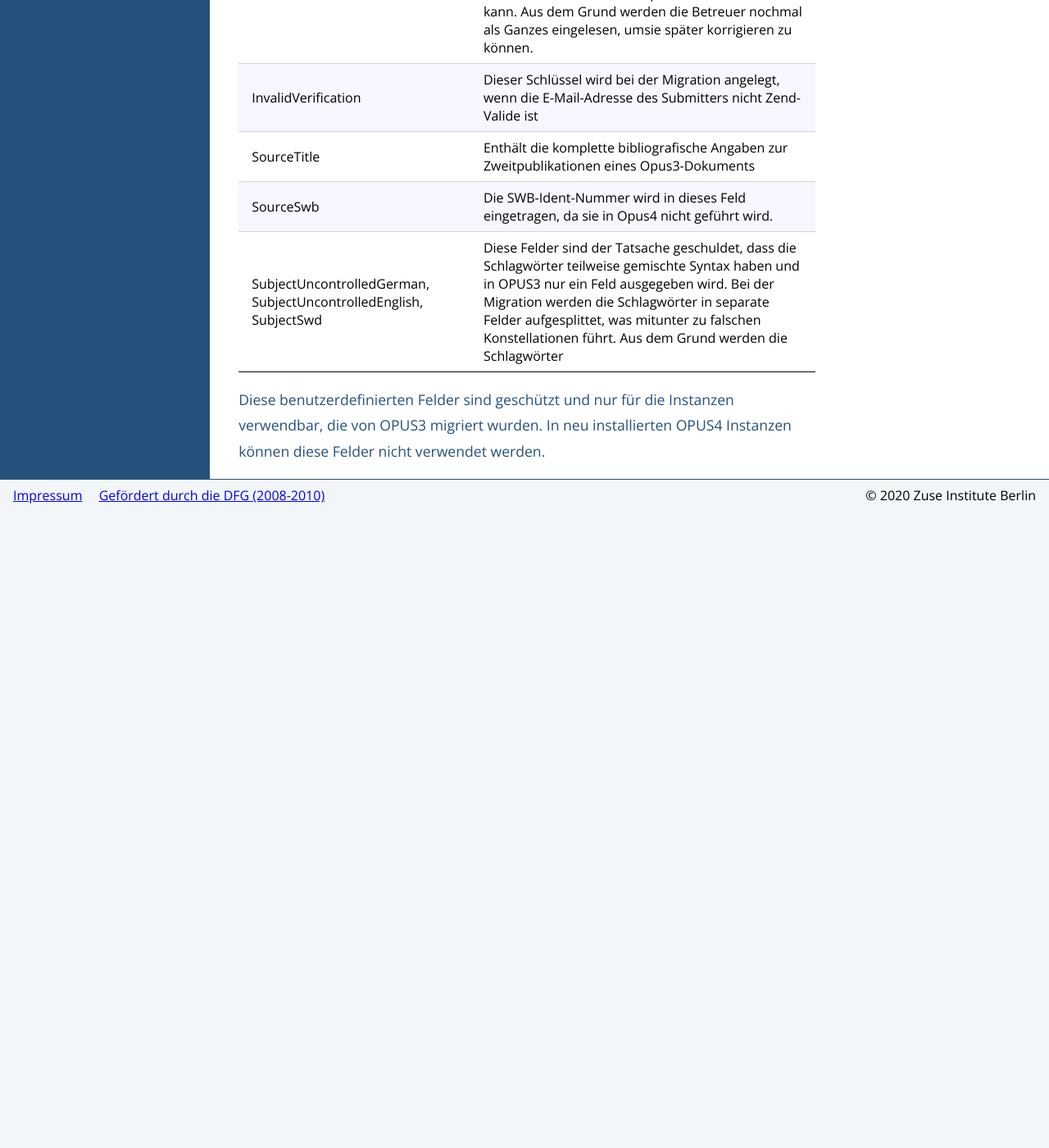
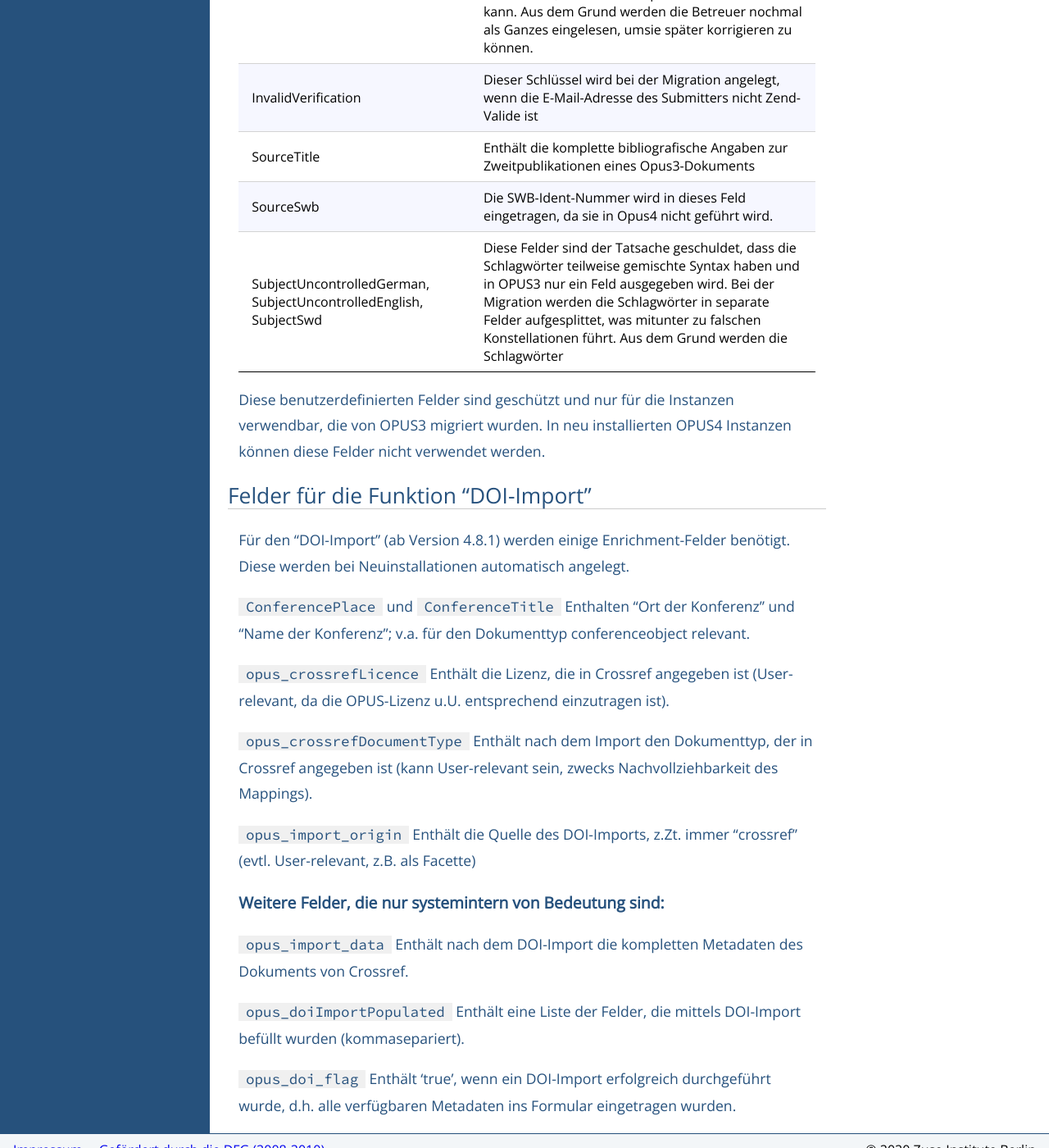
Before and after one commit to OPUS4/userdoc, a Jekyll site: the page built from admin/enrichments.md, in a window 1280 px wide and 1400 px high, scrolled down 2493 px. Shown: the whole window at 82% size. Built offline with Jekyll 4.4.1, drawn with Linux system fonts in a browser that asks for light colours; before the commit the page ends 3118 px from its top, so only the background shows below that.

Commit message:
Update enrichments.md
Description of new enrichment fields for DOI import

```diff
--- a/admin/enrichments.md
+++ b/admin/enrichments.md
@@ -82,3 +82,23 @@ angelegt, die bestimmte individuelle Inhalte aus OPUS 3 erfassen:
 Diese benutzerdefinierten Felder sind geschützt und nur für die Instanzen verwendbar, die von
 OPUS3 migriert wurden. In neu installierten OPUS4 Instanzen können diese Felder nicht verwendet
 werden.
+
+## Felder für die Funktion "DOI-Import"
+
+Für den "DOI-Import" (ab Version 4.8.1) werden einige Enrichment-Felder benötigt. Diese werden bei Neuinstallationen automatisch angelegt.
+
+`ConferencePlace` und `ConferenceTitle` Enthalten "Ort der Konferenz" und "Name der Konferenz"; v.a. für den Dokumenttyp conferenceobject relevant.
+
+`opus_crossrefLicence` Enthält die Lizenz, die in Crossref angegeben ist (User-relevant, da die OPUS-Lizenz u.U. entsprechend einzutragen ist).
+
+`opus_crossrefDocumentType` Enthält nach dem Import den Dokumenttyp, der in Crossref angegeben ist (kann User-relevant sein, zwecks Nachvollziehbarkeit des Mappings).
+
+`opus_import_origin`  Enthält die Quelle des DOI-Imports, z.Zt. immer "crossref" (evtl. User-relevant, z.B. als Facette)
+
+### Weitere Felder, die nur systemintern von Bedeutung sind:
+
+`opus_import_data` Enthält nach dem DOI-Import die kompletten Metadaten des Dokuments von Crossref.
+
+`opus_doiImportPopulated` Enthält eine Liste der Felder, die mittels DOI-Import befüllt wurden (kommasepariert).
+
+`opus_doi_flag` Enthält 'true', wenn ein DOI-Import erfolgreich durchgeführt wurde, d.h. alle verfügbaren Metadaten ins Formular eingetragen wurden.
```
